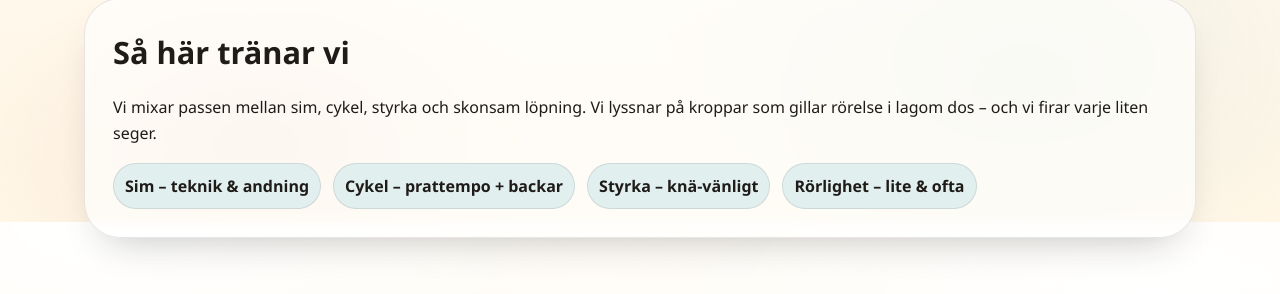
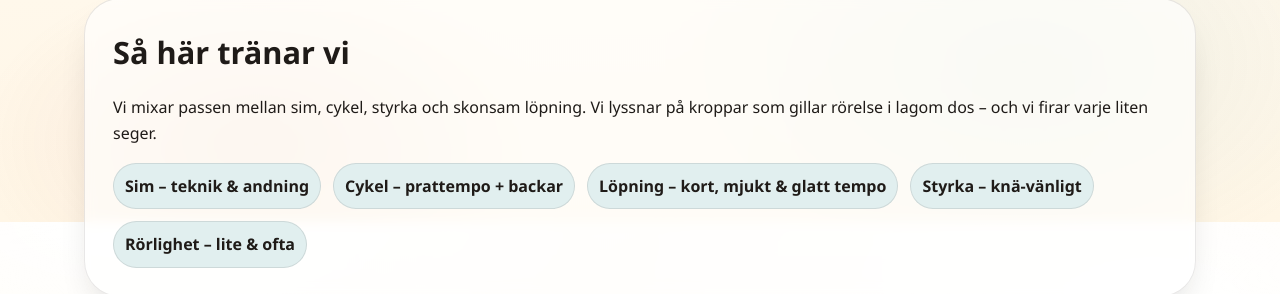
Before and after one commit to Tanturon/FettoMs, a plain HTML site: page index.html in a window 1280 px wide. Shown: the part 1378-1672 px from the top of the page. Drawn offline with Linux system fonts and the light colour scheme.

Commit message:
add running

```diff
--- a/index.html
+++ b/index.html
@@ -276,9 +276,11 @@
  <div class="chips">
   <span class="chip">Sim – teknik & andning</span>
   <span class="chip">Cykel – prattempo + backar</span>
+  <span class="chip">Löpning – kort, mjukt & glatt tempo</span>
   <span class="chip">Styrka – knä-vänligt</span>
   <span class="chip">Rörlighet – lite & ofta</span>
 </div>
+
       </div>
     </div>
   </section>
```
Lines whose indentation alone changed are shown as unchanged.
